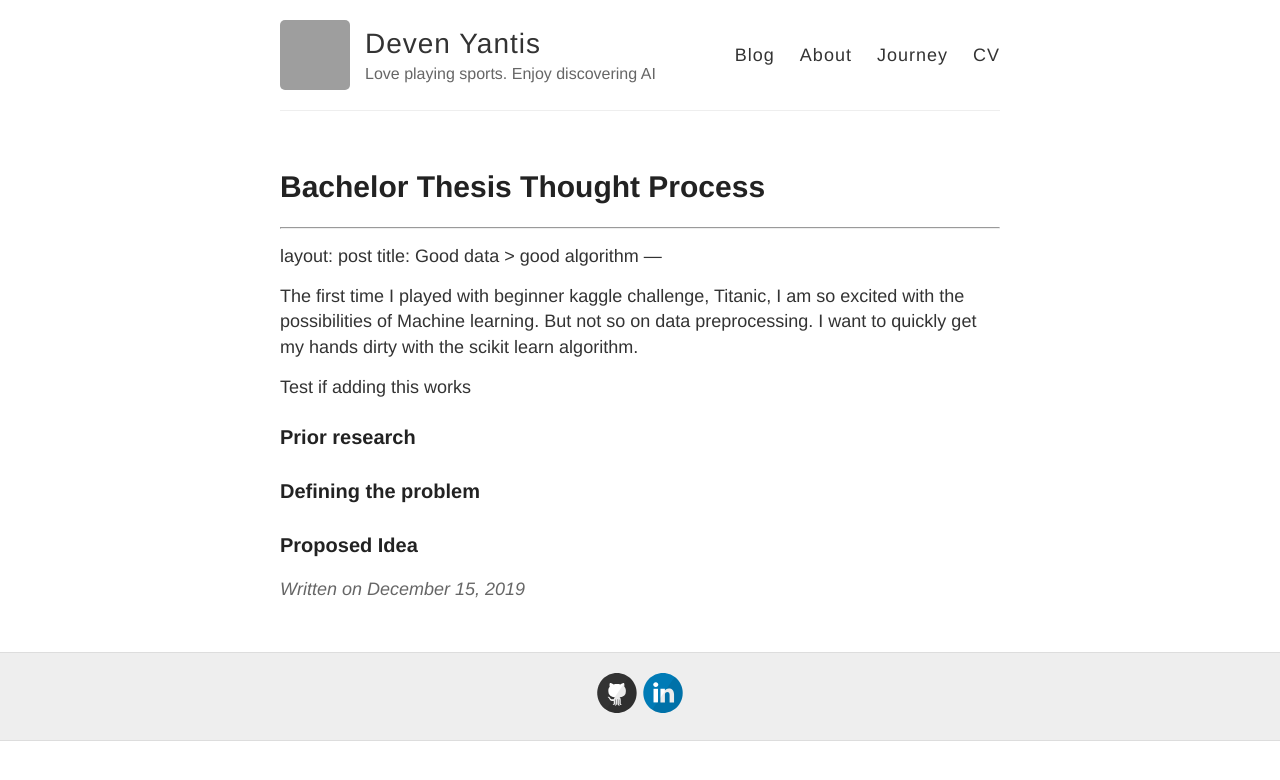
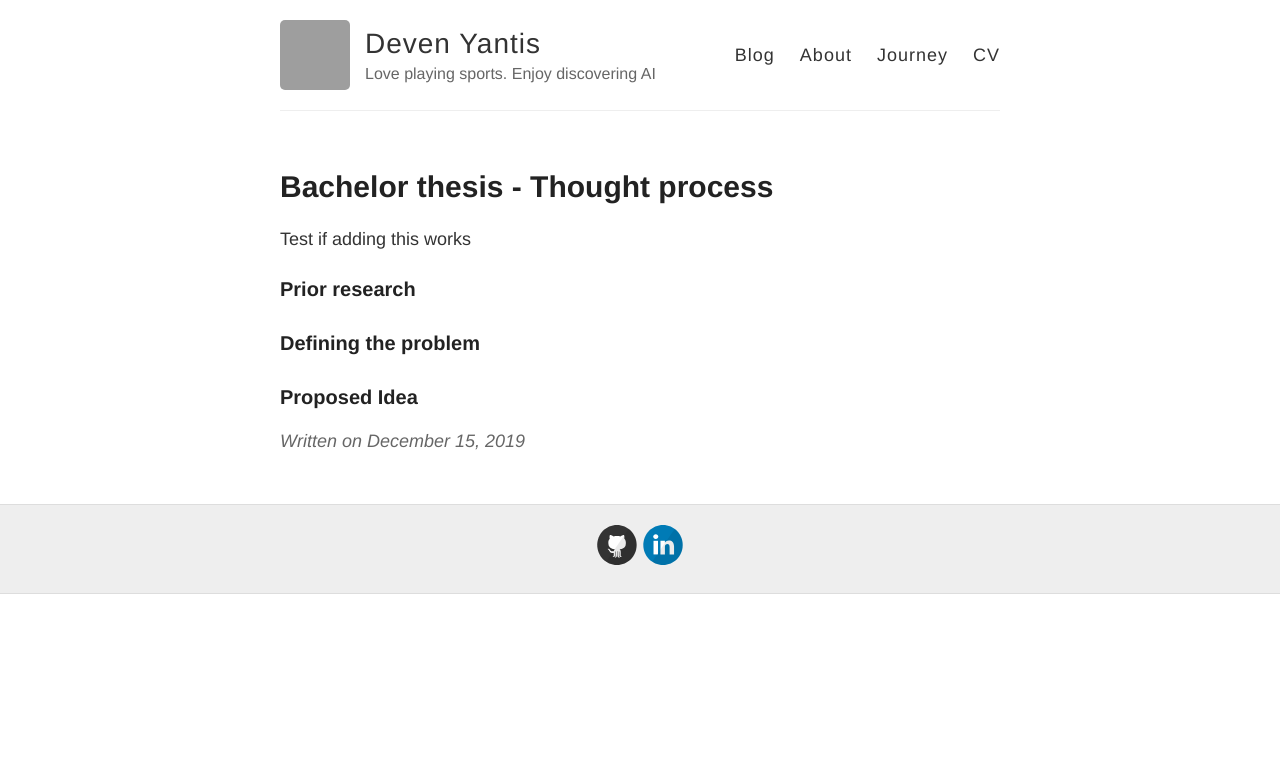
Before and after one commit to devennn/devennn.github.io, a Jekyll site: the page built from _posts/2019-12-15-bachelor-thesis-thought-process.md, in a window 1280 px wide. Shown: the top 780 px of the page. Built offline with Jekyll 4.4.1, drawn with Linux system fonts in a browser that asks for light colours; our own code applies the rules of GitHub Pages for plain Markdown files; grey boxes are pictures that could not be loaded.

Commit message:
Update 2019-12-15-bachelor-thesis-thought-process.md

```diff
--- a/_posts/2019-12-15-bachelor-thesis-thought-process.md
+++ b/_posts/2019-12-15-bachelor-thesis-thought-process.md
@@ -1,10 +1,7 @@
-
 ---
 layout: post
-title: Good data > good algorithm
+title: Bachelor thesis - Thought process
 ---
-
-The first time I played with beginner kaggle challenge, Titanic, I am so excited with the possibilities of Machine learning. But not so on data preprocessing. I want to quickly get my hands dirty with the scikit learn algorithm.
 
 Test if adding this works
 
```
